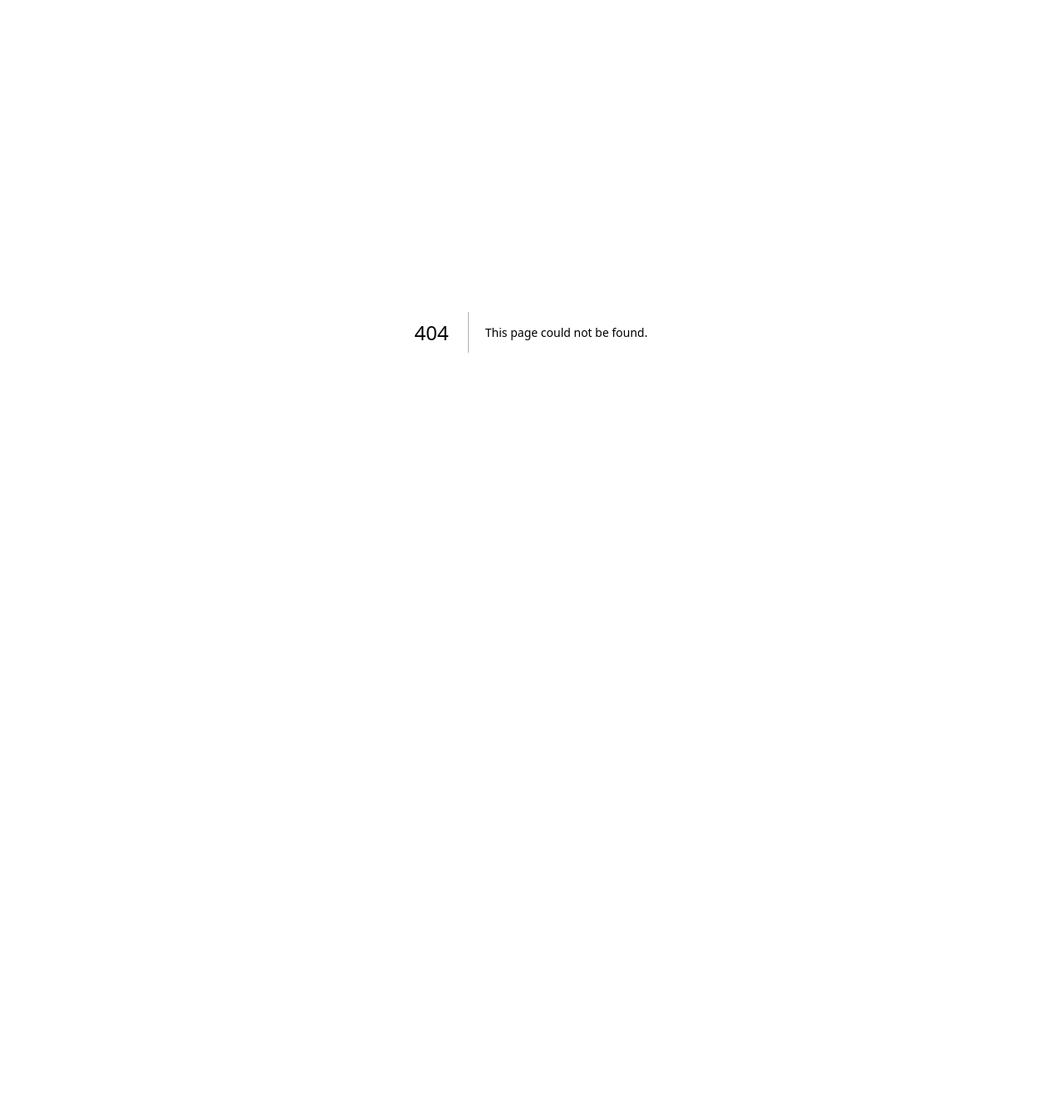
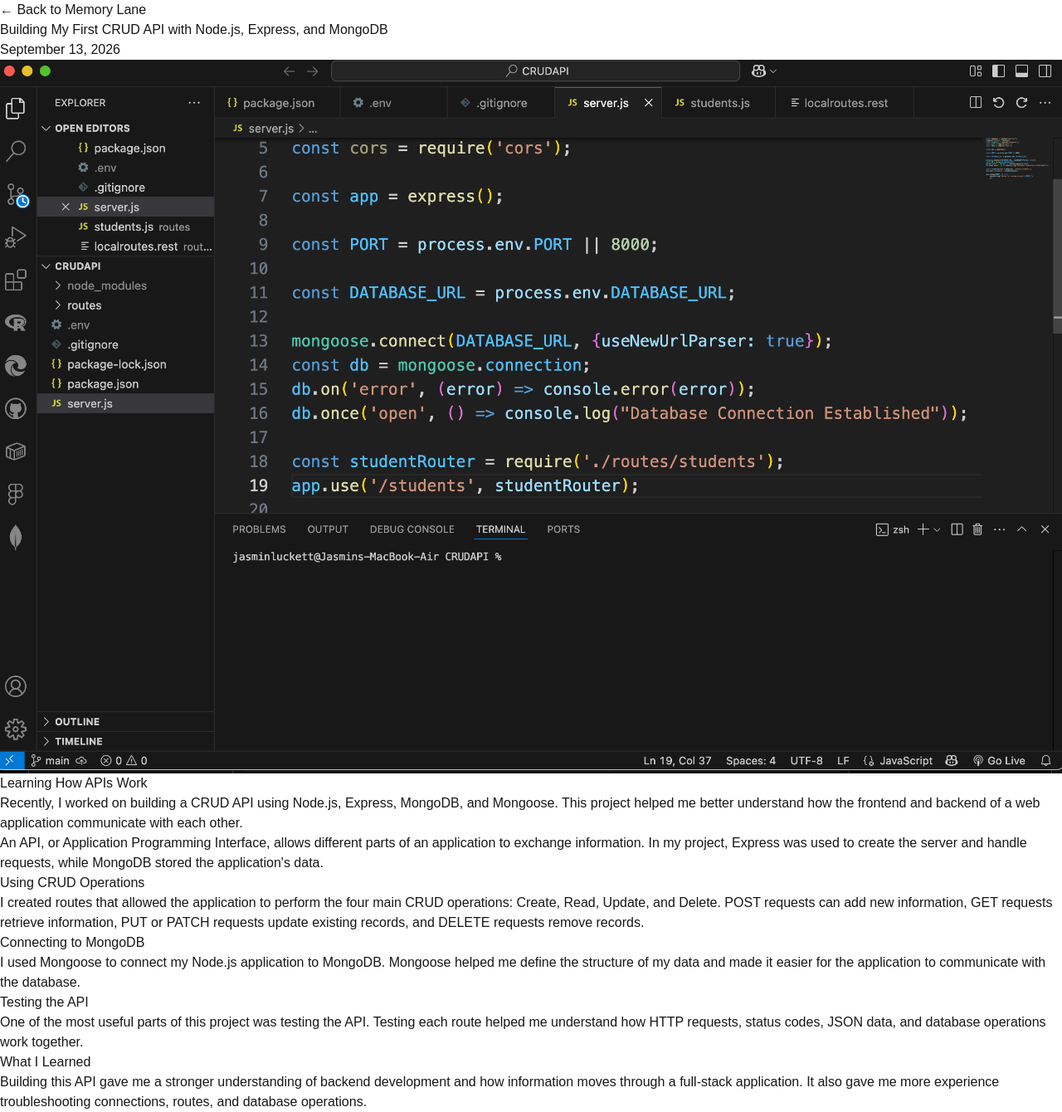
Before and after one commit to LuckettJasmin-FS-4/memory-lane, a Next.js app: page /memory-lane/posts/building-a-crud-api in a window 1280 px wide. Before the commit this address had no page. Shown: the whole page at 83% size. Before the commit the page ends 800 px from the top, so only its background shows below. Built offline with nearby package versions, Linux system fonts and the light colour scheme.

Commit message:
Add CRUD API article to Memory Lane

```diff
--- a/app/page.tsx
+++ b/app/page.tsx
@@ -24,6 +24,13 @@
     excerpt:
       "What I learned about static websites, GitHub Actions, deployment workflows, and turning local code into a live website.",
     href: "/posts/nextjs-github-pages",
+  },
+  {
+    title: "Building My First CRUD API",
+    category: "Web Development",
+    excerpt:
+      "What I learned while building a CRUD API with Node.js, Express, MongoDB, and Mongoose.",
+    href: "/posts/building-a-crud-api",
   },
 ];
 
--- /dev/null
+++ b/app/posts/building-a-crud-api/page.tsx
@@ -0,0 +1,73 @@
+export default function BuildingACrudAPI() {
+    return (
+      <main className="post-page">
+        <article className="post">
+          <a href="/memory-lane/" className="back-link">
+            ← Back to Memory Lane
+          </a>
+
+          <h1>Building My First CRUD API with Node.js, Express, and MongoDB</h1>
+
+          <p className="post-date">September 13, 2026</p>
+
+          <img
+            src="/memory-lane/images/crud-api.png"
+            alt="My CRUD API project using Node.js, Express, and MongoDB"
+            className="post-image"
+          />
+
+          <h2>Learning How APIs Work</h2>
+
+          <p>
+            Recently, I worked on building a CRUD API using Node.js, Express,
+            MongoDB, and Mongoose. This project helped me better understand how
+            the frontend and backend of a web application communicate with each
+            other.
+          </p>
+
+          <p>
+            An API, or Application Programming Interface, allows different parts
+            of an application to exchange information. In my project, Express
+            was used to create the server and handle requests,
+            while MongoDB stored the application&apos;s data.
+
+          </p>
+
+          <h2>Using CRUD Operations</h2>
+
+          <p>
+            I created routes that allowed the application to perform the four
+            main CRUD operations: Create, Read, Update, and Delete. POST requests
+            can add new information, GET requests retrieve information, PUT or
+            PATCH requests update existing records, and DELETE requests remove
+            records.
+          </p>
+
+          <h2>Connecting to MongoDB</h2>
+
+          <p>
+            I used Mongoose to connect my Node.js application to MongoDB.
+            Mongoose helped me define the structure of my data and made it easier
+            for the application to communicate with the database.
+          </p>
+
+          <h2>Testing the API</h2>
+
+          <p>
+            One of the most useful parts of this project was testing the API.
+            Testing each route helped me understand how HTTP requests, status
+            codes, JSON data, and database operations work together.
+          </p>
+
+          <h2>What I Learned</h2>
+
+          <p>
+            Building this API gave me a stronger understanding of backend
+            development and how information moves through a full-stack
+            application. It also gave me more experience troubleshooting
+            connections, routes, and database operations.
+          </p>
+        </article>
+      </main>
+    );
+  }
```
Also changed, not shown: public/images/crud-api.png (added).
